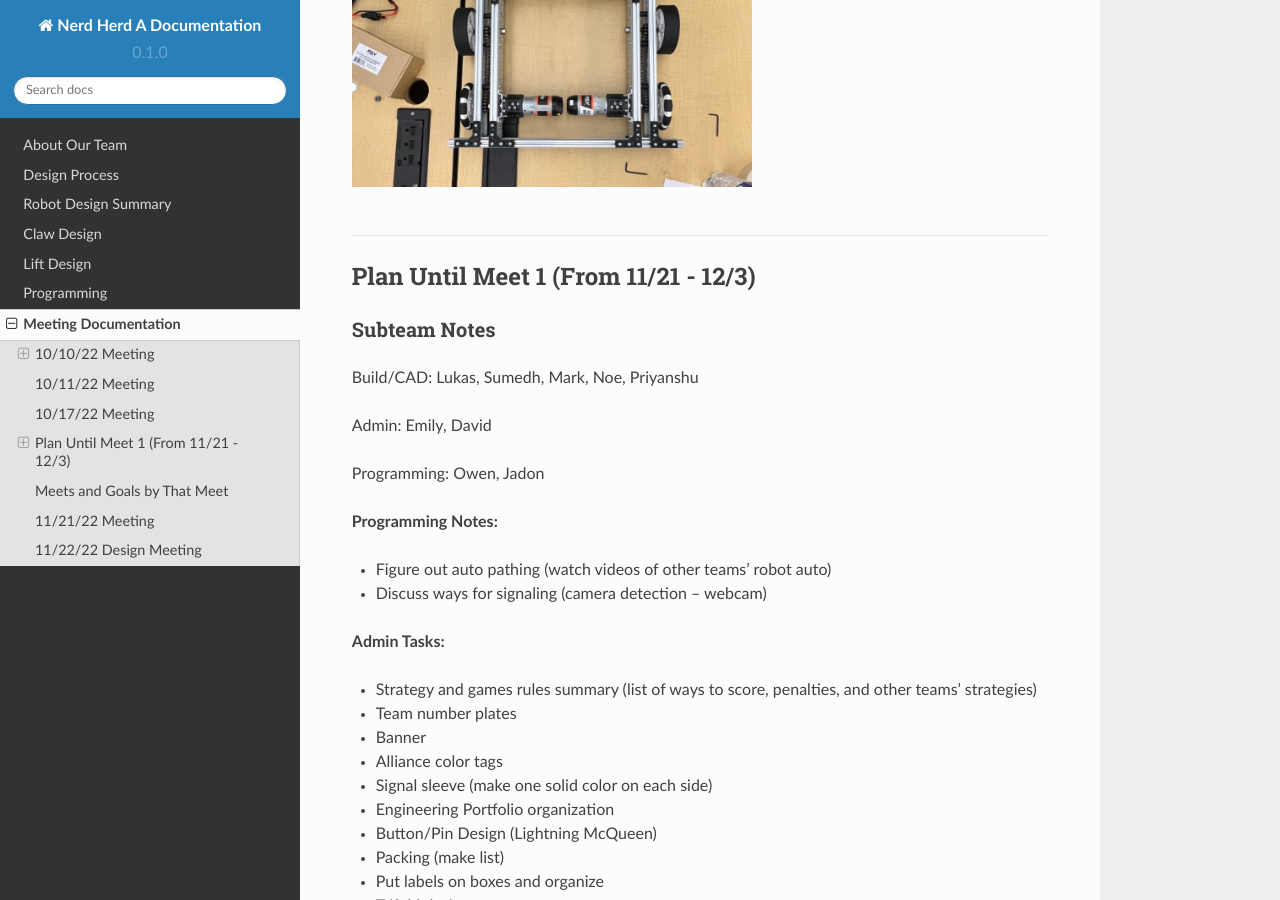
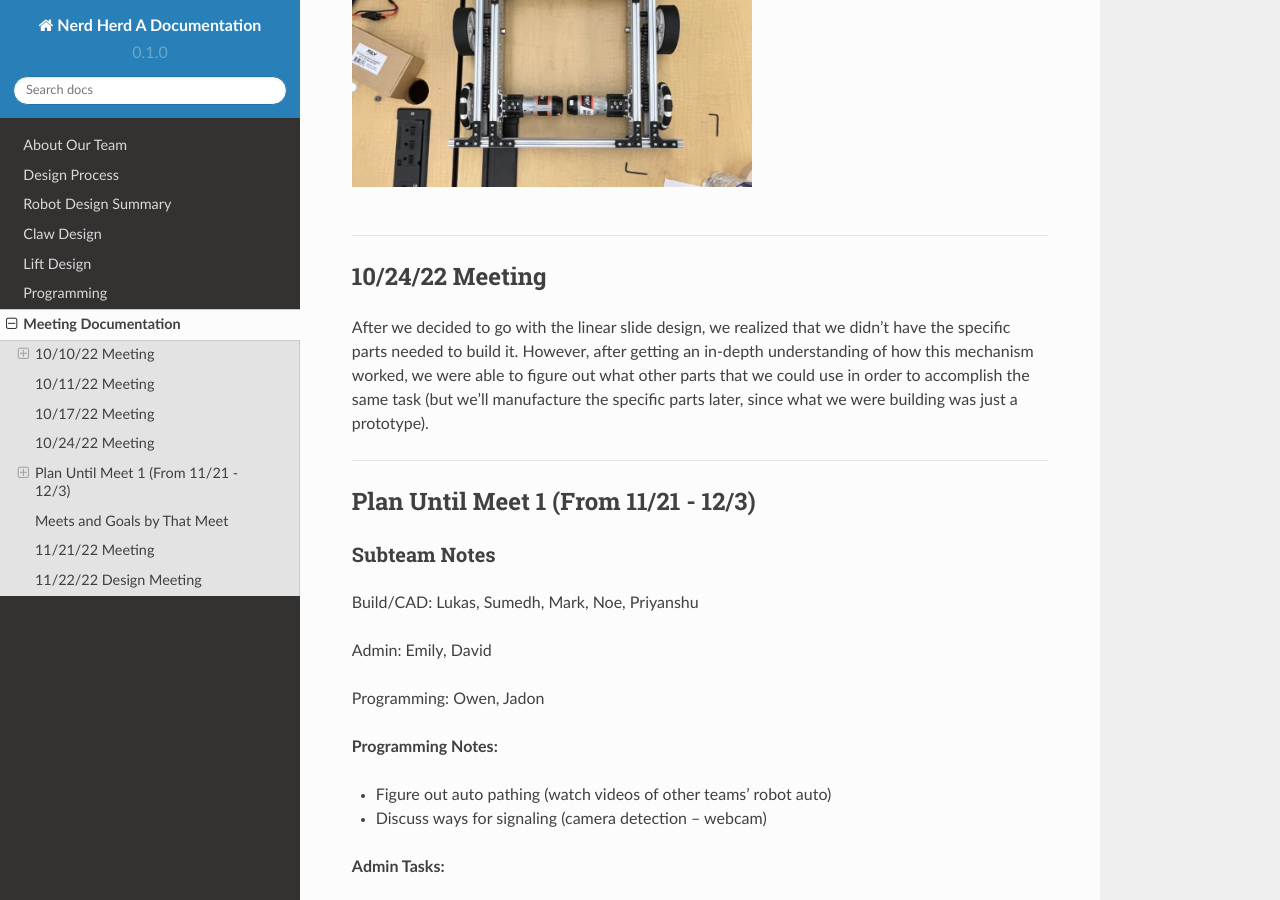
Before and after one commit to samanthac02/FTCDocumentation, a Sphinx documentation site: the page built from docs/source/meetingDocumentation.rst, in a window 1280 px wide and 900 px high, scrolled down 1918 px. Built offline with Sphinx 7.4.7 and the Read the Docs theme 2.0.0, drawn with Linux system fonts in a browser that asks for light colours.

Commit message:
Update meetingDocumentation.rst

```diff
--- a/docs/source/meetingDocumentation.rst
+++ b/docs/source/meetingDocumentation.rst
@@ -70,6 +70,13 @@ We were able to finish assemblying the drivebase. We also tested four motors to
 
 .. image:: FTCImages/drivebase.png
   :width: 400
+
+======================================
+
+10/24/22 Meeting
+#####
+
+After we decided to go with the linear slide design, we realized that we didn’t have the specific parts needed to build it. However, after getting an in-depth understanding of how this mechanism worked, we were able to figure out what other parts that we could use in order to accomplish the same task (but we’ll manufacture the specific parts later, since what we were building was just a prototype).
 
 ======================================
 
```
